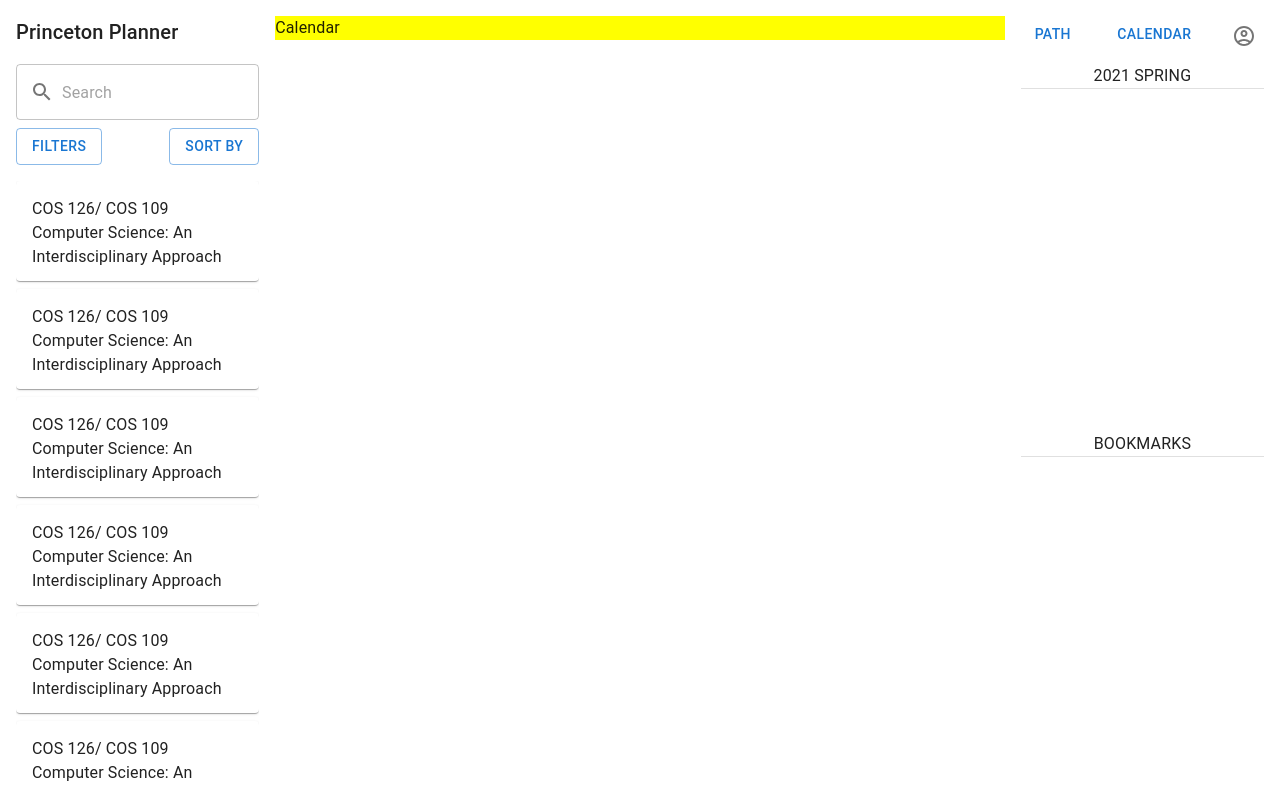
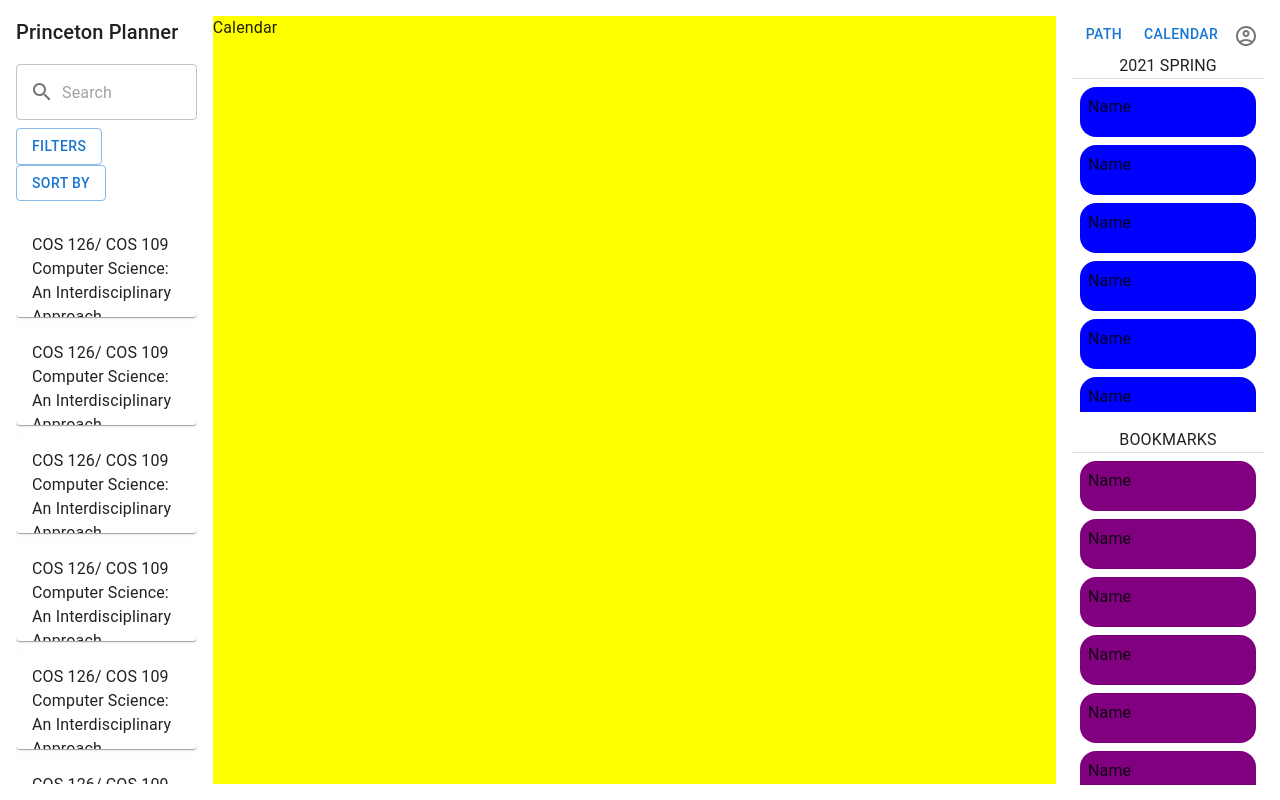
Before and after one commit to PrincetonResInDe/course-selection, a React (Create React App) app in the folder front_end/: page /calendar in a window 1280 px wide. Built offline with nearby package versions, Linux system fonts and the light colour scheme.

Commit message:
fixed scrolling bug

```diff
--- a/front_end/src/components/calendar/bookmarkListComponent/bookmarkCard.js
+++ b/front_end/src/components/calendar/bookmarkListComponent/bookmarkCard.js
@@ -6,8 +6,8 @@ export default function BookmarkCard() {
     <Box
       sx={{
         m: 1,
-        backgroundColor: "blue",
-        height: "100px",
+        backgroundColor: "purple",
+        height: "50px",
         borderRadius: 4,
         padding: 1,
       }}
--- a/front_end/src/components/calendar/bookmarkListComponent/bookmarkList.js
+++ b/front_end/src/components/calendar/bookmarkListComponent/bookmarkList.js
@@ -4,9 +4,23 @@ import BookmarkCard from "./bookmarkCard";
 
 export default function BookmarkList() {
   return (
-    <Box sx={{ width: "100%" }}>
-      <Typography align="center">BOOKMARKS</Typography>
-      <Divider />
+    <Box sx={{ display: "flex", flexFlow: "column", height: "100%" }}>
+      <Box sx={{ flex: "0 1 auto" }}>
+        <Typography align="center">BOOKMARKS</Typography>
+        <Divider />
+      </Box>
+      <Box sx={{ flex: "1 1 auto", overflow: "auto" }}>
+        <BookmarkCard />
+        <BookmarkCard />
+        <BookmarkCard />
+        <BookmarkCard />
+        <BookmarkCard />
+        <BookmarkCard />
+        <BookmarkCard />
+        <BookmarkCard />
+        <BookmarkCard />
+        <BookmarkCard />
+      </Box>
     </Box>
   );
 }
--- a/front_end/src/components/calendar/calendarComponent/calendar.js
+++ b/front_end/src/components/calendar/calendarComponent/calendar.js
@@ -2,5 +2,5 @@ import React from "react";
 import { Box } from "@mui/material";
 
 export default function Calendar() {
-  return <Box sx={{ backgroundColor: "yellow" }}>Calendar</Box>;
+  return <Box sx={{ backgroundColor: "yellow", height: "100%" }}>Calendar</Box>;
 }
--- a/front_end/src/components/calendar/courseListComponent/courseList.js
+++ b/front_end/src/components/calendar/courseListComponent/courseList.js
@@ -4,11 +4,23 @@ import CourseListCard from "./courseListCard";
 
 export default function CourseList() {
   return (
-    <Box sx={{ width: "100%", mb: 2, display: "flex", flexFlow: "column" }}>
+    <Box sx={{ display: "flex", flexFlow: "column", height: "100%" }}>
       <Box sx={{ flex: "0 1 auto" }}>
         <Typography align="center">2021 SPRING</Typography>
         <Divider />
       </Box>
+      <Box sx={{ flex: "1 1 auto", overflow: "auto" }}>
+        <CourseListCard />
+        <CourseListCard />
+        <CourseListCard />
+        <CourseListCard />
+        <CourseListCard />
+        <CourseListCard />
+        <CourseListCard />
+        <CourseListCard />
+        <CourseListCard />
+        <CourseListCard />
+      </Box>
     </Box>
   );
 }
--- a/front_end/src/components/calendar/courseListComponent/courseListCard.js
+++ b/front_end/src/components/calendar/courseListComponent/courseListCard.js
@@ -7,7 +7,7 @@ export default function CourseListCard() {
       sx={{
         m: 1,
         backgroundColor: "blue",
-        height: "100px",
+        height: "50px",
         borderRadius: 4,
         padding: 1,
       }}
--- a/front_end/src/views/calendarPage.js
+++ b/front_end/src/views/calendarPage.js
@@ -7,7 +7,6 @@ import BookmarkList from "../components/calendar/bookmarkListComponent/bookmarkL
 import SearchBar from "../components/shared/searchComponent/searchBar";
 import SearchResults from "../components/shared/searchComponent/searchResults";
 import Title from "../components/shared/titleComponent/title";
-import CourseListCard from "../components/calendar/courseListComponent/courseListCard";
 
 export default function CalendarPage() {
   return (
@@ -24,7 +23,7 @@ export default function CalendarPage() {
         sx={{
           display: "flex",
           flexFlow: "column",
-          width: "20vw",
+          width: "15vw",
           mr: 2,
         }}
       >
@@ -36,18 +35,31 @@ export default function CalendarPage() {
           <SearchResults />
         </Box>
       </Box>
-      <Box sx={{ width: "60vw" }}>
+      <Box sx={{ width: "70vw" }}>
         <Calendar />
       </Box>
-      <Box sx={{ width: "20vw", ml: 2, display: "flex", flexFlow: "column" }}>
-        <Box sx={{ flex: "0 1 auto" }}>
+      <Box
+        sx={{
+          width: "15vw",
+          ml: 2,
+          display: "flex",
+          flexFlow: "column",
+          height: "100%",
+        }}
+      >
+        <Box sx={{ flex: "0 1 auto", height: "5%" }}>
           <AppBar />
         </Box>
-        <Box sx={{ flex: "1 1 auto" }}>
-          <CourseList />
-        </Box>
-        <Box sx={{ flex: "1 1 auto" }}>
-          <BookmarkList />
+        <Box sx={{ flex: "1 1 auto", height: "95%" }}>
+          <Box sx={{ display: "flex", flexFlow: "column", height: "100%" }}>
+            <Box sx={{ height: "49%" }}>
+              <CourseList />
+            </Box>
+            <Box sx={{ mb: 2, height: "1%" }}></Box>
+            <Box sx={{ height: "49%" }}>
+              <BookmarkList />
+            </Box>
+          </Box>
         </Box>
       </Box>
     </Box>
```
